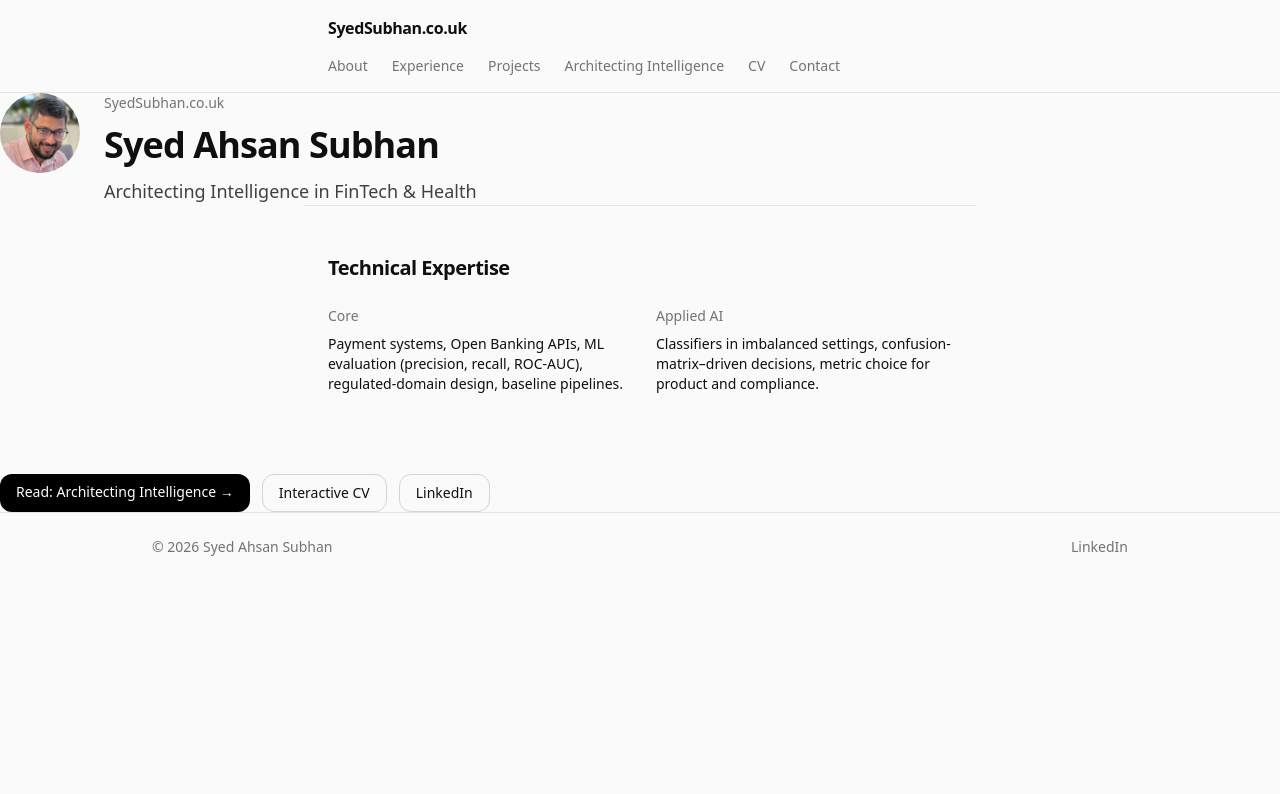
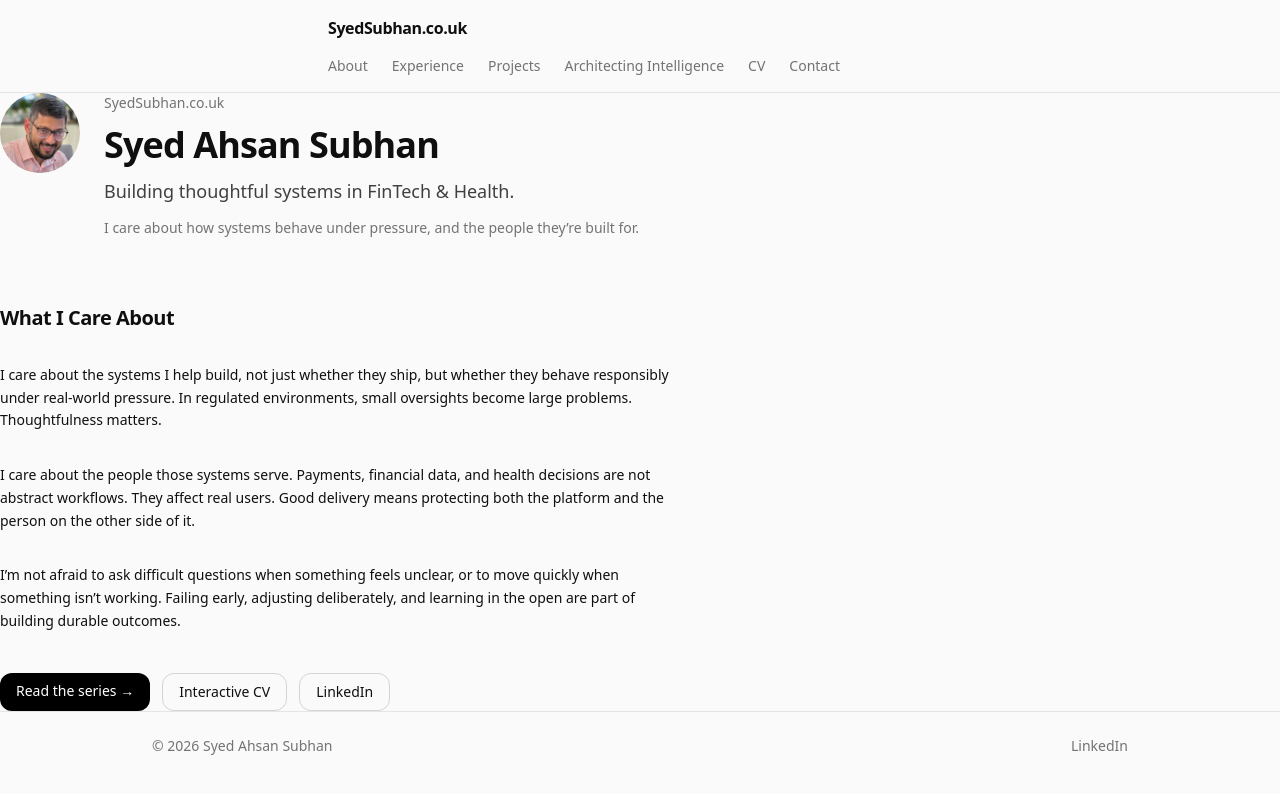
Before and after one commit to takhleeq-ai/syedsubhan-site, a Next.js app: page / in a window 1280 px wide. Shown: the top 794 px of the page. Built offline with nearby package versions, Linux system fonts and the light colour scheme.

Commit message:
Refine homepage to reflective tone and replace expertise list with principles

```diff
--- a/app/page.tsx
+++ b/app/page.tsx
@@ -3,7 +3,7 @@ import { cvProfile } from "@/content/cv";
 export default function Home() {
   return (
     <main>
-      <div className="flex flex-wrap items-start gap-6">
+      <div id="about" className="flex flex-wrap items-start gap-6 scroll-mt-24">
         {cvProfile.profileImage && (
           <a
             href={cvProfile.linkedinUrl ?? "#"}
@@ -20,60 +20,72 @@ export default function Home() {
             />
           </a>
         )}
+
         <div>
           <p className="text-sm text-neutral-500">SyedSubhan.co.uk</p>
           <h1 className="mt-3 text-4xl font-semibold tracking-tight">
             Syed Ahsan Subhan
           </h1>
+
           <p className="mt-3 text-lg text-neutral-700">
-            Architecting Intelligence in FinTech &amp; Health
+            Building thoughtful systems in FinTech &amp; Health.
+          </p>
+
+          <p className="mt-3 max-w-2xl text-sm leading-relaxed text-[var(--muted)]">
+            I care about how systems behave under pressure, and the people
+            they’re built for.
           </p>
         </div>
       </div>
 
-      {/* Technical Expertise */}
+      {/* What I Care About */}
       <section
-        id="expertise"
-        className="section mx-auto max-w-2xl border-t border-[var(--border)] px-5 py-12 sm:px-6"
+        id="focus"
+        className="mt-16 max-w-2xl scroll-mt-24"
       >
         <h2 className="text-xl font-semibold tracking-tight">
-          Technical Expertise
+          What I Care About
         </h2>
-        <div className="mt-6 grid gap-8 sm:grid-cols-2">
-          <div>
-            <h3 className="text-sm font-medium text-[var(--muted)]">
-              Core
-            </h3>
-            <p className="mt-2 text-sm text-[var(--foreground)]">
-              Payment systems, Open Banking APIs, ML evaluation (precision,
-              recall, ROC-AUC), regulated-domain design, baseline pipelines.
-            </p>
-          </div>
-          <div>
-            <h3 className="text-sm font-medium text-[var(--muted)]">
-              Applied AI
-            </h3>
-            <p className="mt-2 text-sm text-[var(--foreground)]">
-              Classifiers in imbalanced settings, confusion-matrix–driven
-              decisions, metric choice for product and compliance.
-            </p>
-          </div>
+
+        <div className="mt-8 space-y-8 text-sm leading-relaxed text-[var(--foreground)]">
+          <p>
+            I care about the systems I help build, not just whether they ship,
+            but whether they behave responsibly under real-world pressure.
+            In regulated environments, small oversights become large problems.
+            Thoughtfulness matters.
+          </p>
+
+          <p>
+            I care about the people those systems serve. Payments, financial data,
+            and health decisions are not abstract workflows. They affect real users.
+            Good delivery means protecting both the platform and the person on the
+            other side of it.
+          </p>
+
+          <p>
+            I’m not afraid to ask difficult questions when something feels unclear,
+            or to move quickly when something isn’t working. Failing early,
+            adjusting deliberately, and learning in the open are part of building
+            durable outcomes.
+          </p>
         </div>
       </section>
 
-      <div className="mt-8 flex flex-wrap gap-3">
+      <div className="mt-10 flex flex-wrap gap-3">
         <a
           href="/architecting-intelligence"
           className="rounded-xl bg-black px-4 py-2 text-sm text-white hover:opacity-90"
         >
-          Read: Architecting Intelligence →
+          Read the series →
         </a>
+
         <a
           href="/cv"
           className="rounded-xl border border-neutral-300 px-4 py-2 text-sm hover:bg-neutral-50"
         >
           Interactive CV
         </a>
+
         {cvProfile.linkedinUrl && (
           <a
             href={cvProfile.linkedinUrl}
```
